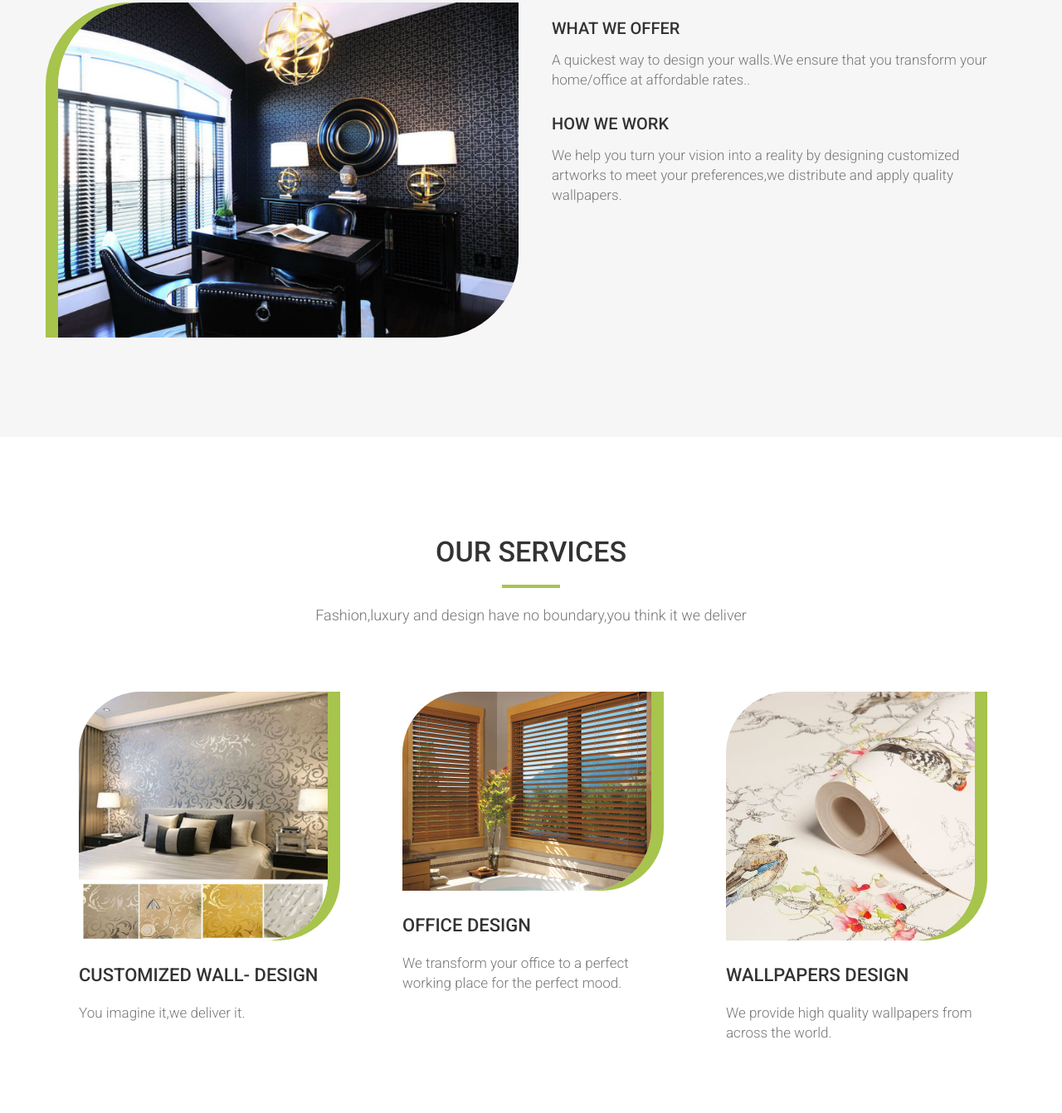
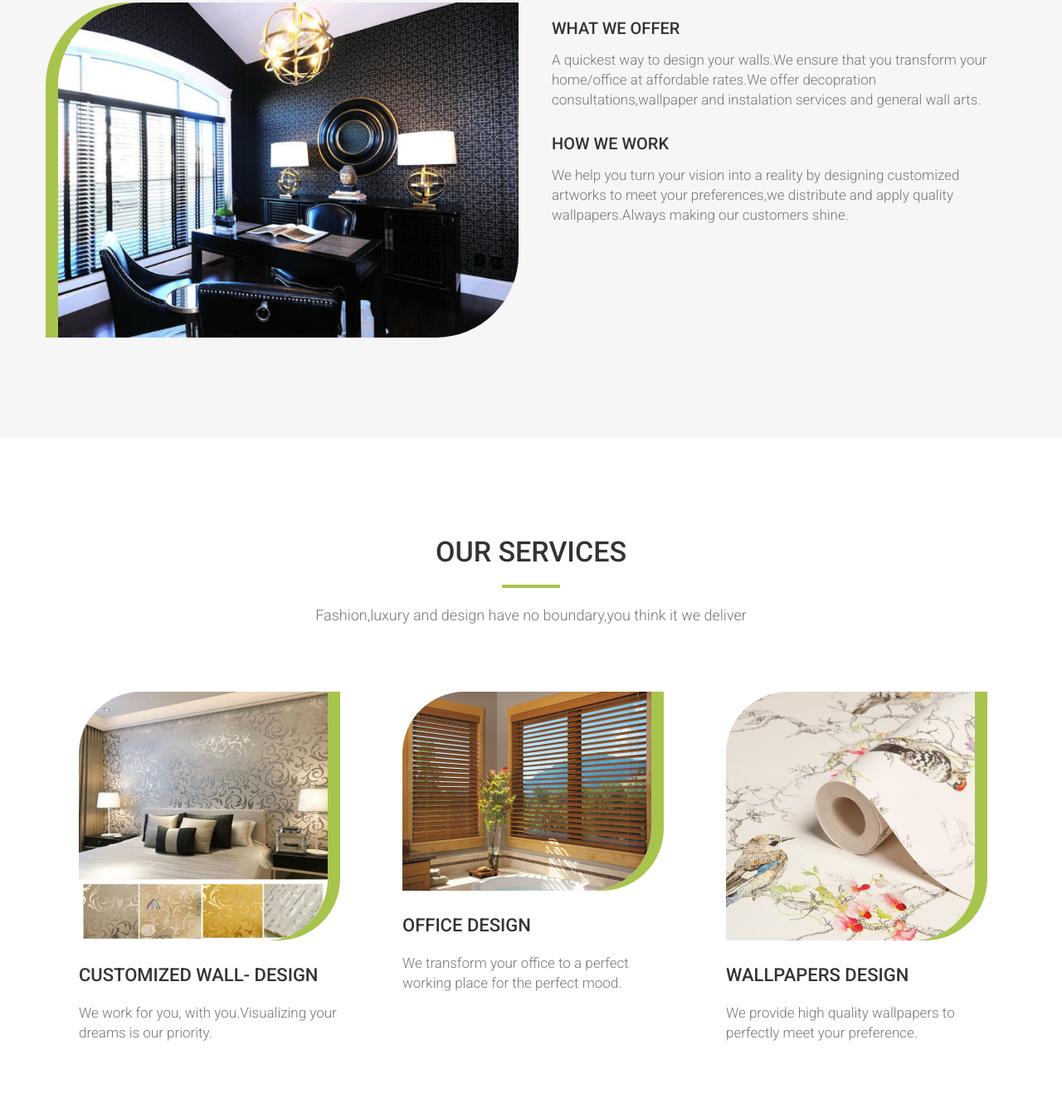
Before and after one commit to PrettyD/PrettyD.github.io, a plain HTML site: page index.html in a window 1280 px wide. Shown: the part 978-2320 px from the top of the page at 83% size. Drawn offline with nearby package versions, Linux system fonts and the light colour scheme; some packages are replaced by stand-ins of ours; a script that the page names is missing.

Commit message:
Add files
Updated

```diff
--- a/index.html
+++ b/index.html
@@ -82,9 +82,9 @@
       <div class="col-xs-12 col-md-6">
         <div class="about-text">
           <h3>What we offer</h3>
-          <p>A quickest way to design your walls.We ensure that you transform your home/office at affordable rates..</p>
+          <p>A quickest way to design your walls.We ensure that you transform your home/office at affordable rates.We offer decopration consultations,wallpaper and instalation services and general wall arts.</p>
           <h3>How We Work</h3>
-          <p>We help you turn your vision into a reality by designing customized artworks to meet your preferences,we distribute and apply quality wallpapers.</p>
+          <p>We help you turn your vision into a reality by designing customized artworks to meet your preferences,we distribute and apply quality wallpapers.Always making our customers shine.</p>
         </div>
       </div>
     </div>
@@ -101,7 +101,7 @@
     <div class="row">
       <div class="col-xs-12 col-sm-4 service"> <img src="img/image8.jpg" class="img-responsive" alt="Project Title">
         <h3>Customized wall- Design</h3>
-        <p>You imagine it,we deliver it.</p>
+        <p>We work for you, with you.Visualizing your dreams is our priority.</p>
       </div>
       <div class="col-xs-12 col-sm-4 service"> <img src="img/image4.jpg" class="img-responsive" alt="Project Title">
         <h3>Office Design</h3>
@@ -109,7 +109,7 @@
       </div>
       <div class="col-xs-12 col-sm-4 service"> <img src="img/imagetwo.jpg" class="img-responsive" alt="Project Title">
         <h3>wallpapers Design</h3>
-        <p>We provide high quality wallpapers from across the world.</p>
+        <p>We provide high quality wallpapers to perfectly meet your preference.</p>
       </div>
     </div>
   </div>
@@ -308,7 +308,7 @@
           Nairobi, Kenya</p>
       </div>
       <div class="contact-item"> <span>Email</span>
-        <p>info@prettydecor.com</p>
+        <p>theprettydecor@gmail.com</p>
       </div>
       <div class="contact-item"> <span>Phone</span>
         <p> +254 754683754</p>
```
